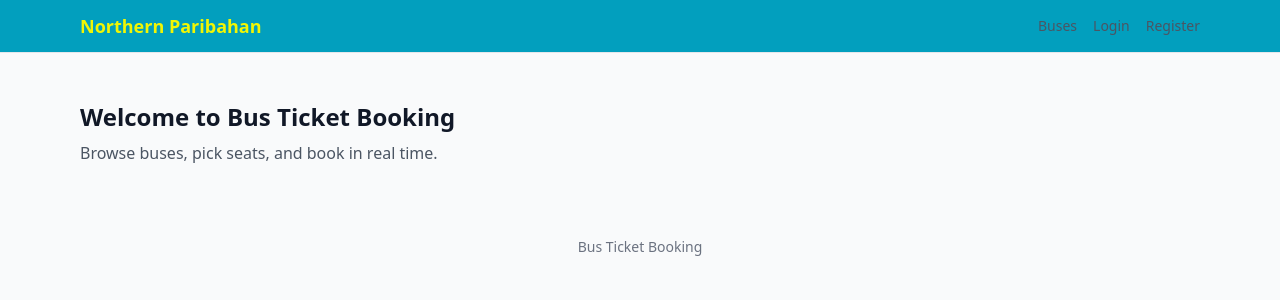
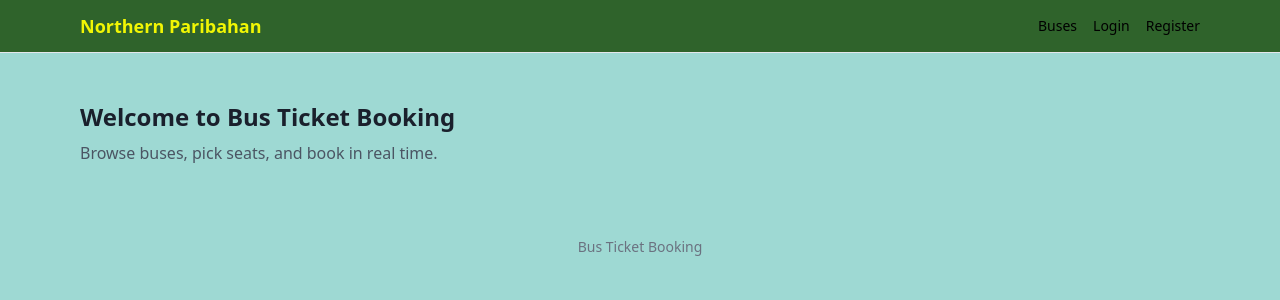
Before and after one commit to uzicodes/Northern-Paribahan, a Next.js app in the folder frontend/: page / in a window 1280 px wide. Shown: the top 300 px of the page. Built offline with nearby package versions, Linux system fonts and the light colour scheme.

Commit message:
fix(layout): update background and header colors for improved aesthetics fix(NavbarClient): change link text color to enhance visibility

```diff
--- a/frontend/app/layout.tsx
+++ b/frontend/app/layout.tsx
@@ -18,8 +18,8 @@ export default function RootLayout({ children }: { children: ReactNode }) {
         <link rel="manifest" href="/site.webmanifest" />
         <link rel="icon" href="/favicon.ico" />
       </head>
-      <body className="min-h-screen bg-gray-50 text-gray-900">
-        <header className="border-b" style={{ backgroundColor: '#029FBE' }}>
+  <body className="min-h-screen" style={{ backgroundColor: '#9ED9D3', color: '#1a202c' }}>
+  <header className="border-b" style={{ backgroundColor: '#2F632B' }}>
           <div className="max-w-6xl mx-auto px-4 py-3 flex items-center justify-between" style={{ color: '#F1F604' }}>
             <Link href="/" className="font-semibold text-lg" style={{ color: '#F1F604' }}>Northern Paribahan</Link>
             <div style={{ color: '#F1F604' }}><NavbarClient /></div>
--- a/frontend/components/NavbarClient.tsx
+++ b/frontend/components/NavbarClient.tsx
@@ -33,13 +33,13 @@ export default function NavbarClient() {
 
   return (
     <nav className="flex items-center gap-4 text-sm">
-      <Link href="/buses" className="text-gray-600 hover:text-gray-900">Buses</Link>
+  <Link href="/buses" className="text-black hover:text-gray-900">Buses</Link>
       {token && <Link href="/my-bookings" className="text-gray-600 hover:text-gray-900">My Bookings</Link>}
       {role === 'ADMIN' && <Link href="/admin" className="text-gray-600 hover:text-gray-900">Admin</Link>}
       {!token ? (
         <>
-          <Link href="/login" className="text-gray-600 hover:text-gray-900">Login</Link>
-          <Link href="/register" className="text-gray-600 hover:text-gray-900">Register</Link>
+          <Link href="/login" className="text-black hover:text-gray-900">Login</Link>
+          <Link href="/register" className="text-black hover:text-gray-900">Register</Link>
         </>
       ) : (
         <button onClick={logout} className="text-gray-600 hover:text-gray-900">Logout</button>
```
